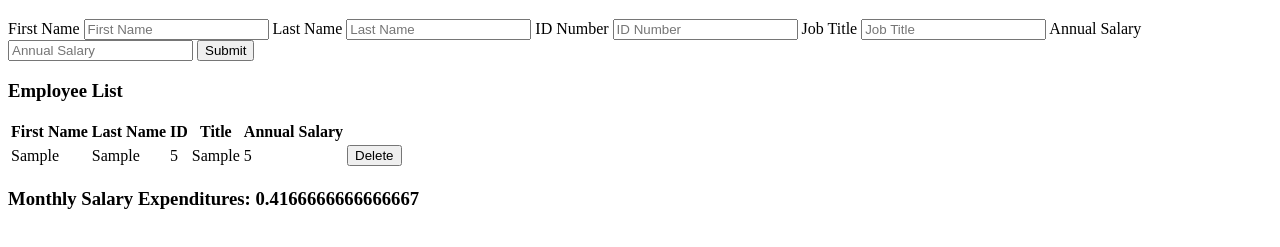
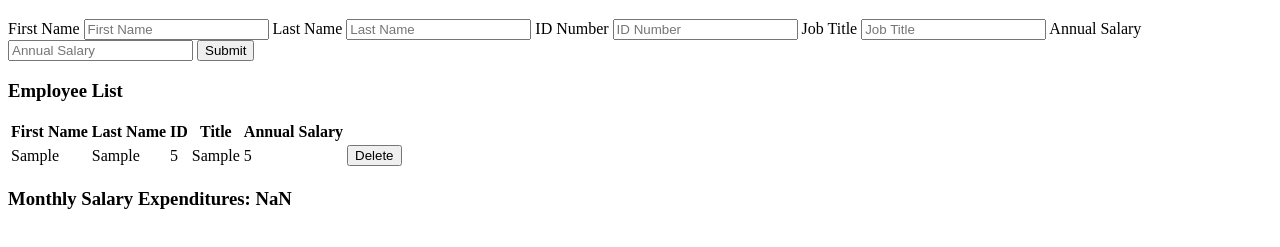
Before and after one commit to kikipogo/Weekend-1-Walkthrough, a plain HTML site: page index.html in a window 1280 px wide. Both pictures are taken after typing "Sample", "Sample", "5", "Sample", "5" into the empty fields and a click on the button "Submit". Shown: the part 61-308 px from the top of the page. Drawn offline with Linux system fonts and the light colour scheme.

Commit message:
FOR EACH

```diff
--- a/client.js
+++ b/client.js
@@ -1,22 +1,41 @@
 $(document).ready(function(){ //Waits for DOM to completely load
-  $('#submitNewEmployee').on('click', function(){ //Event listener on submitNewEmployee
-    //Declaring variables and retrieving values from input boxes
-    var firstName = $('#firstName').val();
-    var lastName = $('#lastName').val();
-    var idNumber = $('#idNumber').val();
-    var jobTitle = $('#jobTitle').val();
-    var annualSalary = $('#annualSalary').val();
+  $('form').on('submit', function(event){ //Event listener on form submit
+    event.preventDefault();//Do not bring us to new page
+
+    //Create an array of the inputs, inputs are converted to objects, objects have two proerties: name and values
+    //e.g. {name: 'firstName', value: 'Luke'}
+    console.log('form values ', $(this).serializeArray());//this refers to form
+
+    var submissionArray = $(this).serializeArray();// [{}, {}, {}]
+    var newEmployeeObject = {}; //{firstName: 'Luke', lastName: 'Schlangen'}
+
+    submissionArray.forEach(function(inputFieldObject){
+      //first time through newEmployeeObject is {}
+      newEmployeeObject[inputFieldObject.name] = inputFieldObject.value;
+      //newEmployeeObject.firstName = Luke;
+      //first time newEmployeeObject is {firstName: 'Luke'}
+      //second time newEmployeeObject is {firstName: 'Luke', lastName: 'Schlangen'}
+      // third time newEmployeeObject is {firstName: 'Luke', lastName: 'Schlangen' idNumber: 123}
+      //use [] instead of . to go through array
+    });
+    // FOR EACH ABOVE IS THE SAME AS FOR LOOP
+    // for (var i = 0; i < submissionArray.length; i++) {
+    //   var inputFieldObject = submissionArray[i];
+    //   newEmployeeObject[inputFieldObject.name] = inputFieldObject.value;
+    // }
+
+    console.log('New Employee Object:', newEmployeeObject);
 
     //Adds new employee row to the DOM
     $('#employeeTableBody').append(
       '<tr>' +
-      '<td>' + firstName + '</td>' +
-      '<td>' + lastName + '</td>' +
-      '<td>' + idNumber + '</td>' +
-      '<td>' + jobTitle + '</td>' +
-      '<td>' + annualSalary + '</td>' +
+      '<td>' + newEmployeeObject.firstName + '</td>' +
+      '<td>' + newEmployeeObject.lastName + '</td>' +
+      '<td>' + newEmployeeObject.idNumber + '</td>' +
+      '<td>' + newEmployeeObject.jobTitle + '</td>' +
+      '<td>' + newEmployeeObject.annualSalary + '</td>' +
       '<td><button class="deleteEmployeeButton" data-salary="' + annualSalary + '">Delete</button></td>' +
-    '</tr>'
+      '</tr>'
     );
 
     //Add monthly salary expenses to the DOM
--- a/index.html
+++ b/index.html
@@ -9,6 +9,7 @@
 <body>
   <h1>Weekend 1 Walkthrough</h1>
   <!-- New Employee Form -->
+  <form>
     <label for='firstName'>First Name</label>
     <input type='text' name='firstName' placeholder='First Name' id='firstName' class='employeeFormInput'>
     <label for='lastName'>Last Name</label>
@@ -19,7 +20,9 @@
     <input type='text' name='jobTitle' placeholder='Job Title' id='jobTitle' class='employeeFormInput'>
     <label for='annualSalary'>Annual Salary</label>
     <input type='number' name='annualSalary' placeholder='Annual Salary' id='annualSalary' class='employeeFormInput'>
-  <button type='button'id='submitNewEmployee'>Submit</button>
+    <button type='submit'>Submit</button>
+  </form>
+
   <!-- Table of Employees -->
   <h3>Employee List</h3>
   <table>
@@ -36,6 +39,7 @@
     <tbody id='employeeTableBody'>
     </tbody>
   </table>
+
   <!-- Monthly Salary Expenditures Section -->
   <h3>Monthly Salary Expenditures: <span id='monthlyExpenses'>0</span></h3>
 </body>
```
Lines whose indentation alone changed are shown as unchanged.
